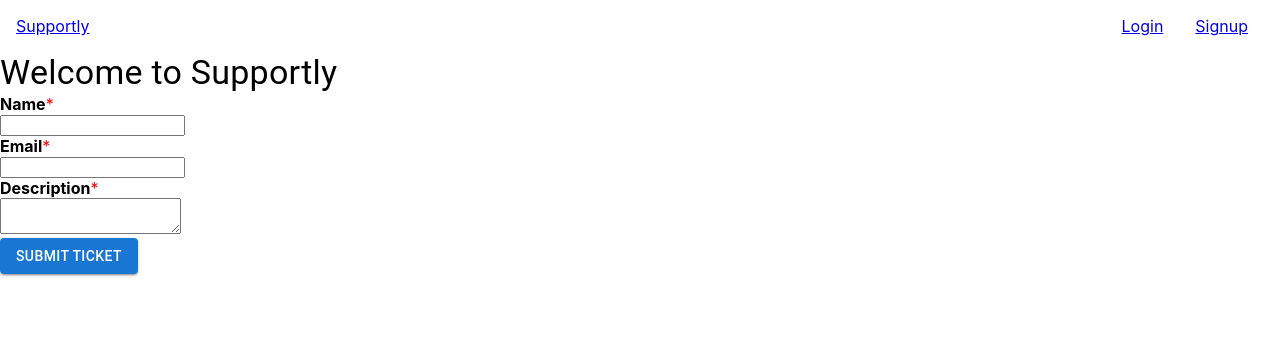
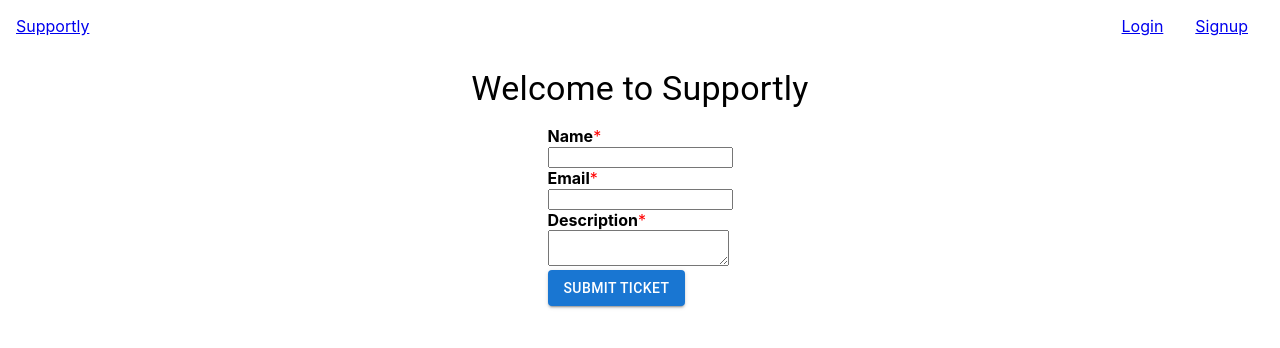
Before and after one commit to clchen-arcadia/supportly, a React (Create React App) app in the folder frontend/: page / in a window 1280 px wide. Shown: the top 348 px of the page. Built offline with nearby package versions, Linux system fonts and the light colour scheme; no server answers; the HTML template or start-up script is replaced by a standard one.

Commit message:
Add flex and center to form on client home

```diff
--- a/frontend/src/components/HomepageClient.js
+++ b/frontend/src/components/HomepageClient.js
@@ -1,18 +1,29 @@
 import TicketForm from "./TicketForm";
-import { Typography } from "@mui/material";
+import { Typography, Box } from "@mui/material";
 
 function HomepageClient({ handleNewTicket }) {
 
 
   return (
     <>
-      <Typography variant="h4">
+      <Typography
+        textAlign='center'
+        variant='h4'
+        sx={{ m: 2 }}
+      >
         Welcome to Supportly
       </Typography>
 
-      <TicketForm
-        onSubmit={handleNewTicket}
-      />
+      <Box
+        sx={{
+          display: 'flex',
+          justifyContent: 'center',
+        }}
+      >
+        <TicketForm
+          onSubmit={handleNewTicket}
+        />
+      </Box>
     </>
   );
 }
```
